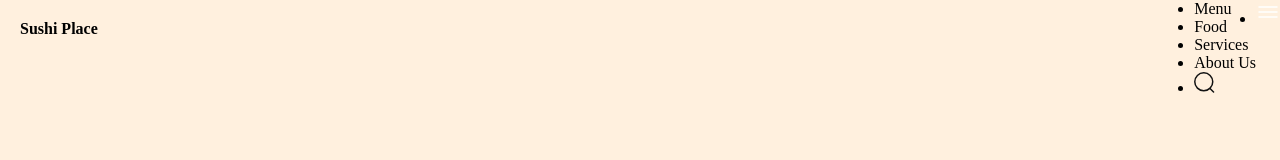
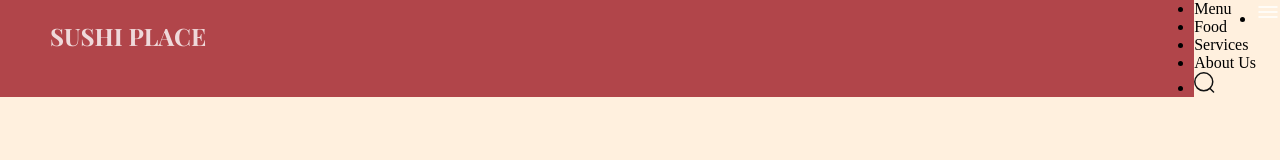
Before and after one commit to ra8200/restaurant, a website built with Vite: page index.html in a window 1280 px wide. Built offline with nearby package versions, Linux system fonts and the light colour scheme.

Commit message:
first commit

```diff
--- a/css/sections/header.css
+++ b/css/sections/header.css
@@ -10,3 +10,23 @@
     position: relative;
     padding: 20px;
   }
+
+  .header__logo-overlay {
+    position: absolute;
+    inset: 0;
+    width: 100%;
+
+    background-color: var(--primary-color);
+    z-index: -1;
+  }
+
+  .header__logo h4 {
+    padding-left: 30px;
+
+    font-weight: 700;
+    font-size: 24px;
+    text-transform: uppercase;
+    font-family: var(--playfair-display);
+    color : #fff;
+    opacity: 0.8;
+  }
--- a/index.html
+++ b/index.html
@@ -44,6 +44,6 @@
 
 
 
-  <script src="js/script.js.js" type="module"></script>
+  <script src="js/script.js" type="module"></script>
 </body>
 </html>
--- a/package.json
+++ b/package.json
@@ -10,5 +10,8 @@
   },
   "devDependencies": {
     "vite": "^4.4.5"
+  },
+  "dependencies": {
+    "aos": "^2.3.4"
   }
 }
```
Also changed, not shown: 1 other file.
